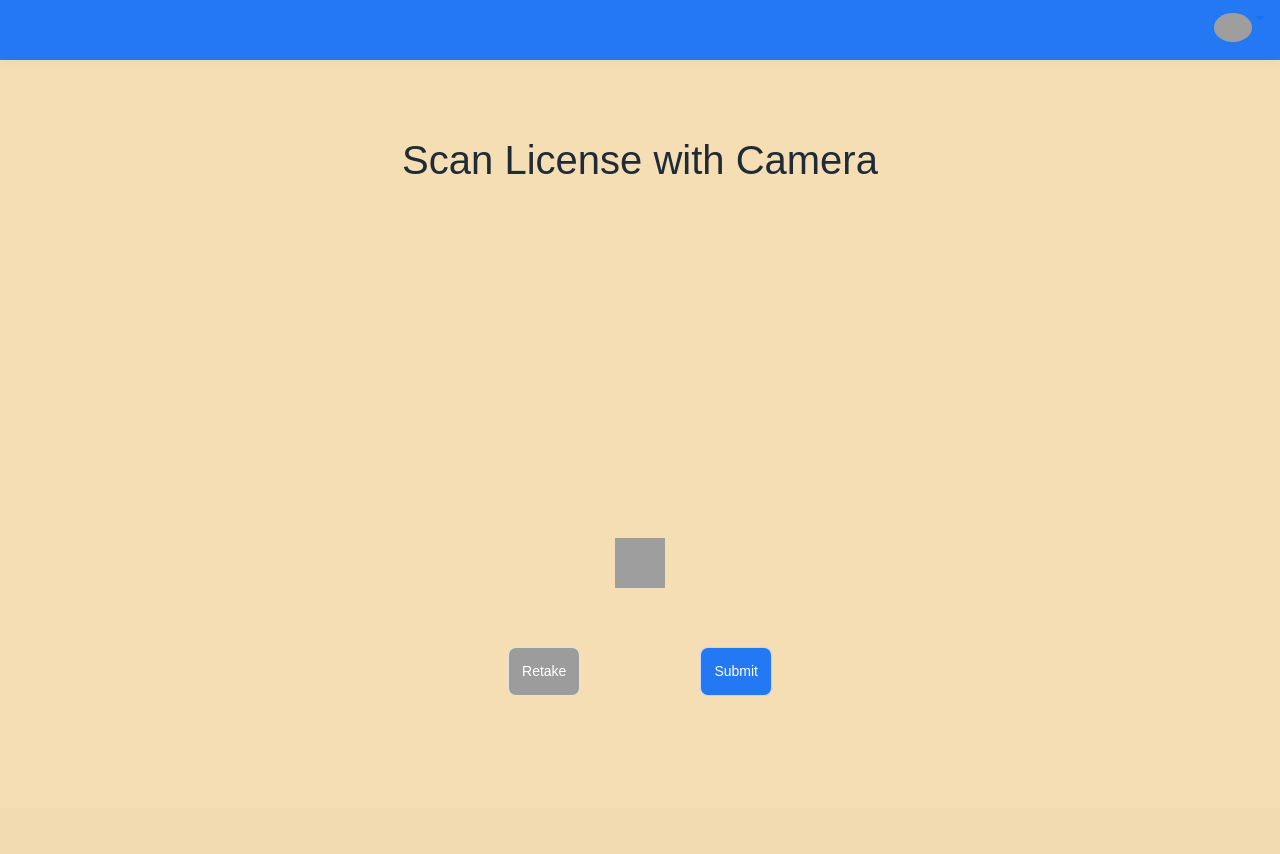
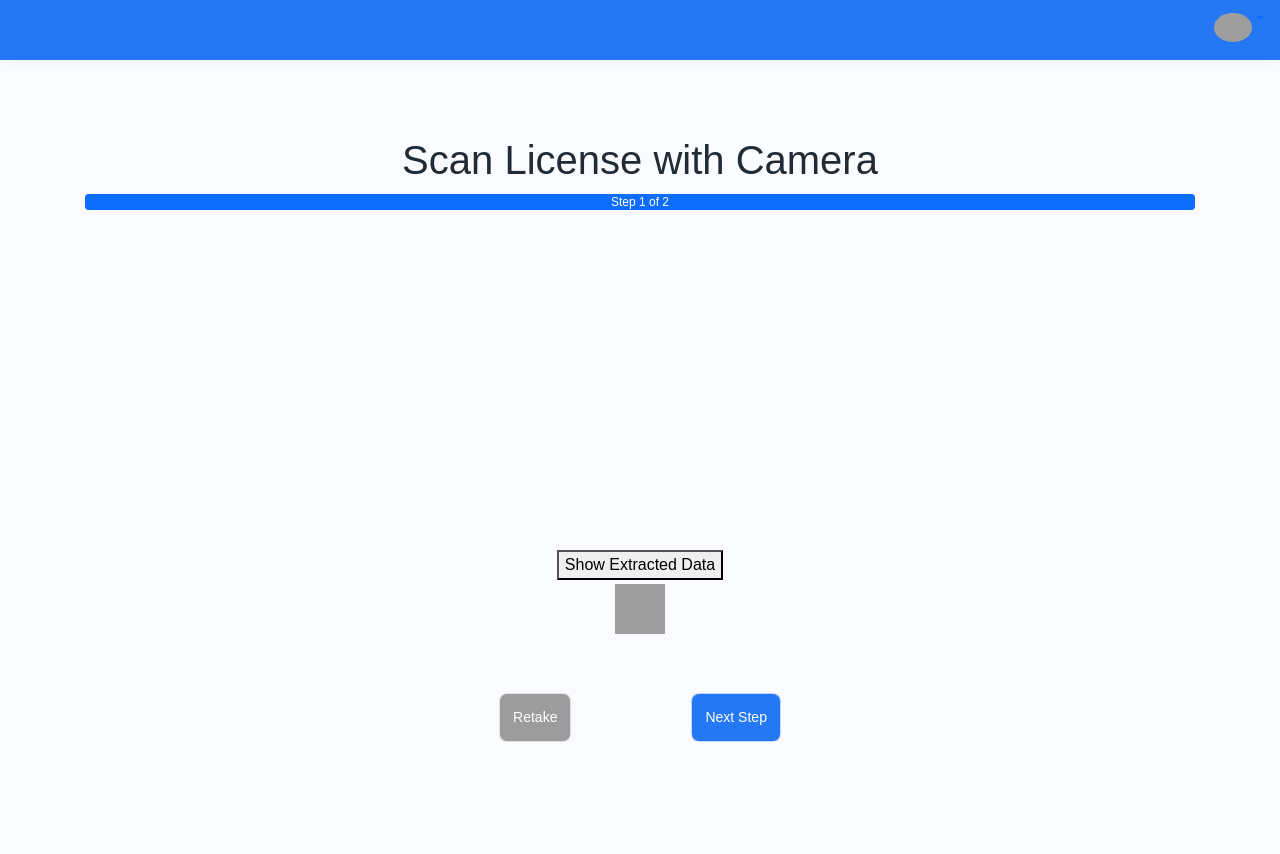
Before and after one commit to justingaudel/AutoDLEX, a Flask app: page /camera in a window 1280 px wide. Before the commit the page ends 696 px from the top, so only its background shows below. Run offline with Flask 3, Linux system fonts and the light colour scheme; the visitor is signed in with stand-in values (Sample User, id 1); some libraries are stand-ins or nearby versions; grey boxes are pictures that could not be loaded.

Commit message:
feat: add camera page

```diff
--- a/templates/camera.html
+++ b/templates/camera.html
@@ -14,7 +14,7 @@
     <link rel="stylesheet" href="{{ url_for('static', filename='index-css/style.css') }}">
     <script src="https://unpkg.com/sweetalert/dist/sweetalert.min.js"></script>
 </head>
-<body style="background-color: wheat;">
+<body >
     <div id="global-loader">
         <div class="whirly-loader">AutoDlex<i class="fa fa-camera" aria-hidden="true"></i></div>
     </div>
@@ -45,12 +45,20 @@
             </ul>
         </div>
         <form action="{{ url_for('svm.violators') }}" method="post" enctype="multipart/form-data">
+
             <h1 style="margin-top: 90px; margin-bottom:4px;">Scan License with Camera</h1>
+            <div class="container">
+                <div class="progress">
+                    <div class="progress-bar"  style="width: 150%;"  aria-valuemax="100">Step 1 of 2</div>
+                  </div>
+            </div>
+
             <div class="camera">
                 <video id="video">Video stream not available.</video>
                 <img id="capturedImage" class="capturedImage" src="" alt="Captured Image">
             </div>
             <div>
+                <button id="showModalButton" type="button">Show Extracted Data</button>
                 <button id="startbutton">
                     <img src="{{ url_for('static', filename='images/camera-svgrepo-com.png') }}" alt="Camera Icon">
                 </button>
@@ -62,11 +70,11 @@
             <input style="display:none" id="image_data" name="image_data">
             <input style="display:none" type="text" name="username" value="{{username}}">
             <canvas id="canvas"></canvas>
-            <div id="extractedText"></div>
+            <div  style="display:none" id="extractedText"></div>
             <div id="warningMessage"></div>
             <div id="space-between" style="font-size: 20px;">
                 <button id="retakebutton" name="retakebutton">Retake</button>
-                <button id="submit" name="submit">Submit</button>
+                <button id="submit" name="submit">Next Step</button>
             </div>
         </form>
         {% if msg %}
@@ -101,7 +109,6 @@
                 </div>
                 <div class="modal-footer">
                     <button type="button" class="btn btn-secondary" data-bs-dismiss="modal">Close</button>
-                    <button type="button" class="btn btn-primary" id="confirmCapture">Confirm</button>
                 </div>
             </div>
         </div>
@@ -124,8 +131,8 @@
             document.getElementById("image_data").value = capturedImage;
         });
 
-        // Capture button click event
-        document.getElementById("startbutton").addEventListener("click", function() {
+        // Show Modal button click event
+        document.getElementById("showModalButton").addEventListener("click", function() {
             // Display the modal with the captured image and extracted text
             var capturedImage = document.getElementById("capturedImage").src;
             var extractedText = document.getElementById("extractedText").innerHTML;
@@ -145,5 +152,7 @@
             captureModal.hide();
         });
     </script>
+
+
 </body>
 </html>
```
